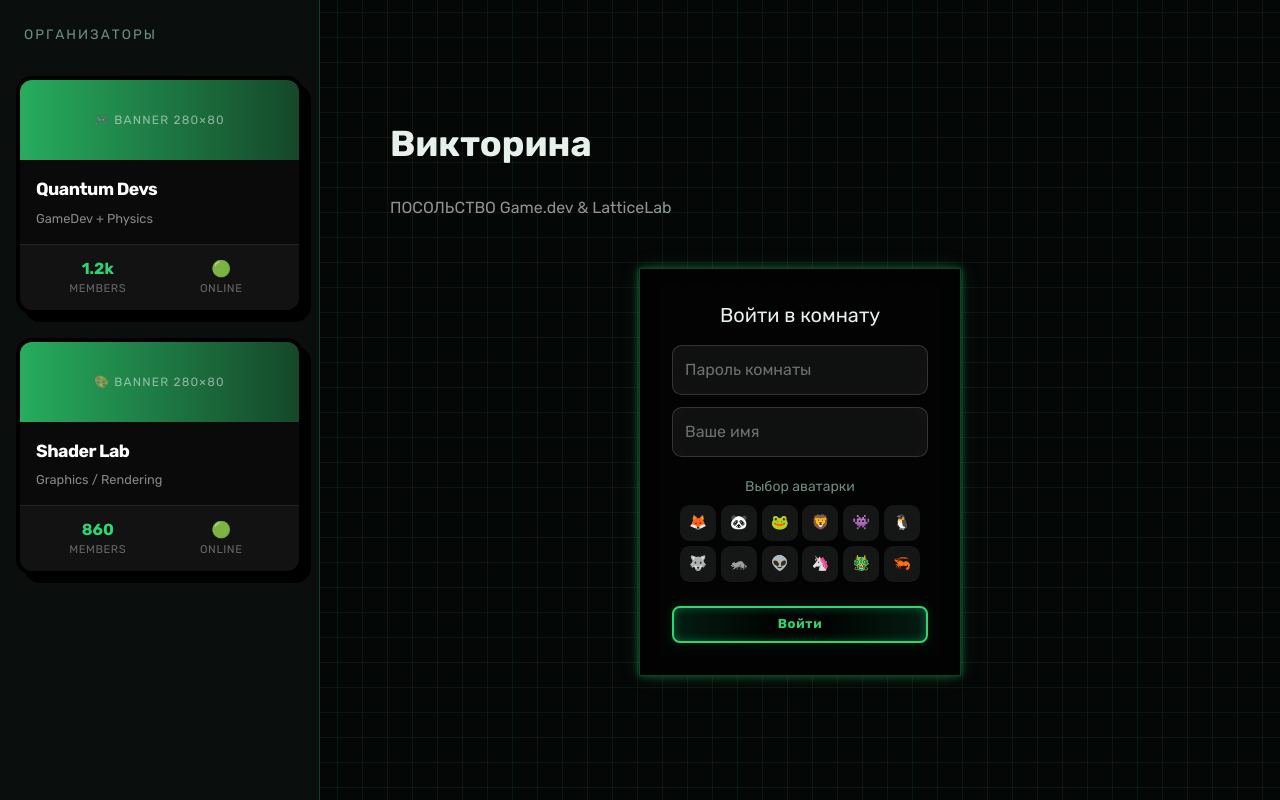
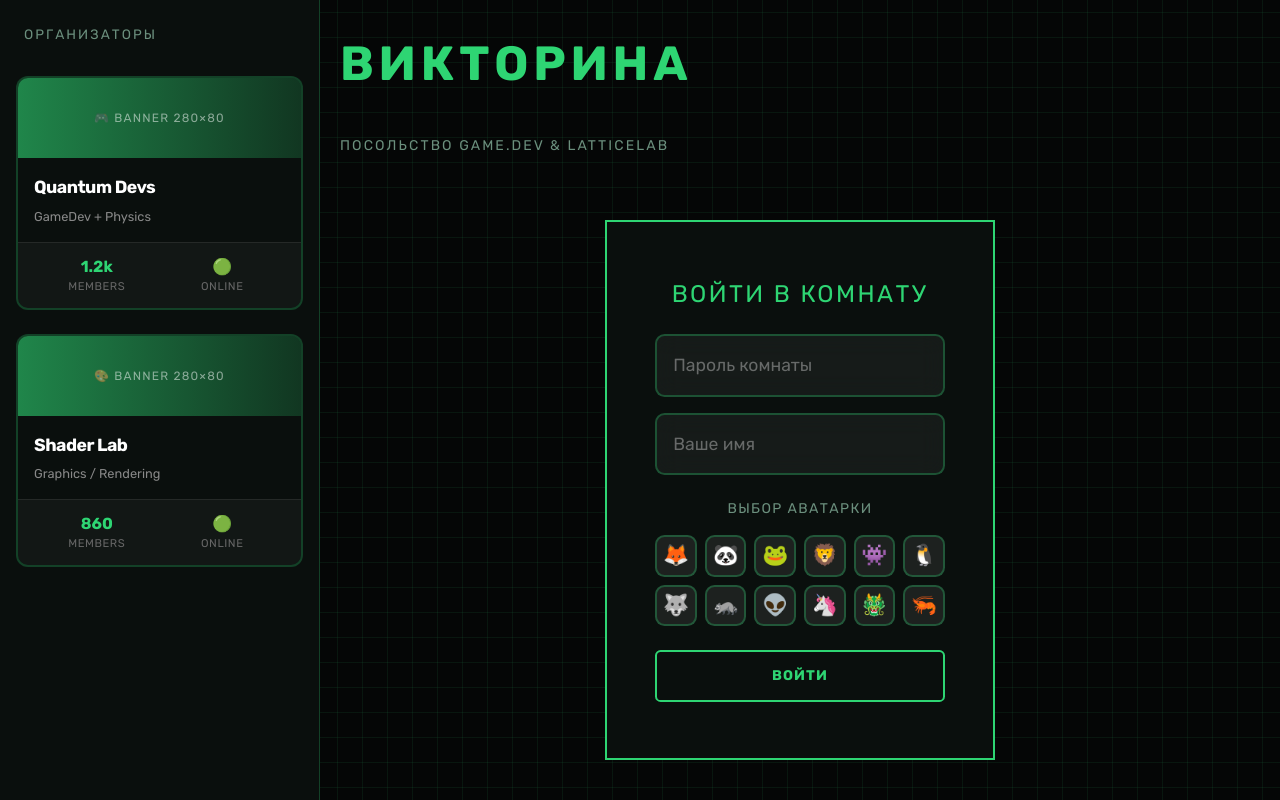
Before and after one commit to KLeyman-228/QuizWeb, a Django app: page / in a window 1280 px wide. Run offline with Django 5.2, Linux system fonts and the light colour scheme; some libraries are stand-ins or nearby versions.

Commit message:
test fix

```diff
--- a/static/css/style.css
+++ b/static/css/style.css
@@ -16,8 +16,7 @@
     --green-soft: #7bed9f;
     --green-dark: #1e9e55;
 
-    --glow: 0 0 8px rgba(46, 213, 115, 0.4),
-            0 0 20px rgba(46, 213, 115, 0.15);
+    --glow: none;
 
     --text-main: #e6f1ec;
     --text-muted: #6b8f7d;
@@ -93,6 +92,7 @@ body {
     width: 100%;
     min-height: 100vh;
     display: flex;
+    justify-content: center;
     flex-direction: column;
 }
 
@@ -107,12 +107,14 @@ body {
     justify-content: center;
     align-items: flex-start;
     min-height: 100vh;
-    padding: 60px 40px;
-    margin: 0 auto;
+    padding: 40px 20px;
+    margin: 0;
     flex-direction: column;
-    gap: 24px;
+    gap: 32px;
     width: 100%;
-    max-width: 900px;
+    max-width: 1000px;
+    margin-left: auto;
+    margin-right: auto;
 }
 
 .community {
@@ -136,36 +138,34 @@ body {
 
 
 .card {
-    max-width: 600px;
+    max-width: 900px;
     width: 100%;
-    padding: 32px;
-    background: rgba(0,0,0,0.6);
-    border: 1px solid rgba(46,213,115,0.3);
+    padding: 56px 48px;
+    background: #0a0f0d;
+    border: 2px solid var(--green-main);
     backdrop-filter: blur(10px);
     margin: 0 auto;
-    box-shadow: var(--glow);
+    box-shadow: none;
 }
 
 .discord-card {
   width: 100%;
-  background: #0a0a0a;
-  border-radius: 16px;
+  background: #0a0f0d;
+  border-radius: 12px;
   overflow: hidden;
-  border: 4px solid #000;
-  box-shadow: 8px 8px 0px #000;
-  transition: transform 0.2s, box-shadow 0.2s;
+  border: 2px solid var(--border-color);
+  transition: border-color 0.2s;
   position: relative;
 }
 
 .discord-card:hover {
-  transform: translate(-2px, -2px);
-  box-shadow: 10px 10px 0px #000;
+  border-color: var(--green-main);
 }
 
 .discord-banner {
   width: 100%;
   height: 80px;
-  background: linear-gradient(90deg, rgba(46, 213, 115, 0.8), rgba(46, 213, 115, 0.3));
+  background: linear-gradient(90deg, rgba(46, 213, 115, 0.6), rgba(46, 213, 115, 0.2));
   display: flex;
   align-items: center;
   justify-content: center;
@@ -236,30 +236,30 @@ body {
 .input {
     display: block;
     width: 100%;
-    padding: 0.75rem;
-    margin-bottom: 0.75rem;
+    padding: 1rem;
+    margin-bottom: 1rem;
     border-radius: var(--radius-sm);
 
-    background: rgba(255, 255, 255, 0.06);
+    background: rgba(255, 255, 255, 0.05);
     backdrop-filter: blur(12px);
     -webkit-backdrop-filter: blur(12px);
-    border: 1px solid rgba(255, 255, 255, 0.15);
+    border: 2px solid rgba(46, 213, 115, 0.3);
 
     color: var(--text-main);
     outline: none;
-    font-size: 1rem;
+    font-size: 1.1rem;
     box-sizing: border-box;
 
     transition: all 0.2s ease;
 }
 
 .input::placeholder {
-    color: rgba(255, 255, 255, 0.4);
+    color: rgba(255, 255, 255, 0.35);
 }
 
 .input:focus {
-    background: rgba(255, 255, 255, 0.12);
-    border-color: rgba(255, 255, 255, 0.3);
+    background: rgba(255, 255, 255, 0.08);
+    border-color: var(--green-main);
 }
 
 .glass {
@@ -272,48 +272,34 @@ body {
 .btn {
     --green: #1BFD9C;
     font-size: 14px;
-    padding: 0.7em 2em;
-    letter-spacing: 0.06em;
+    padding: 1em 2.5em;
+    letter-spacing: 0.08em;
     position: relative;
     font-family: inherit;
-    border-radius: 0.6em;
+    border-radius: 0.4em;
     overflow: hidden;
-    transition: all 0.3s;
+    transition: all 0.2s;
     line-height: 1.4em;
     border: 2px solid var(--green);
-    background: linear-gradient(to right, rgba(27, 253, 156, 0.1) 1%, transparent 40%, transparent 60%, rgba(27, 253, 156, 0.1) 100%);
+    background: #0a0f0d;
     color: var(--green);
-    box-shadow: inset 0 0 10px rgba(27, 253, 156, 0.3), 0 0 9px 3px rgba(27, 253, 156, 0.08);
     font-weight: 700;
     cursor: pointer;
+    text-transform: uppercase;
 }
 
 .btn:hover {
-    color: #82ffc9;
-    box-shadow: inset 0 0 10px rgba(27, 253, 156, 0.5), 0 0 9px 3px rgba(27, 253, 156, 0.15);
-}
-
-.btn:before {
-    content: "";
-    position: absolute;
-    left: -4em;
-    width: 4em;
-    height: 100%;
-    top: 0;
-    transition: transform 0.4s ease-in-out;
-    background: linear-gradient(to right, transparent 1%, rgba(27, 253, 156, 0.15) 40%, rgba(27, 253, 156, 0.15) 60%, transparent 100%);
-}
-
-.btn:hover:before {
-    transform: translateX(15em);
+    background: var(--green);
+    color: #0a0f0d;
 }
 
 .btn-sm {
-    display: inline-block;
-    width: auto;
-    min-width: 16rem;
-    padding: 0.6em 1.8em;
-    font-size: 13px;
+    display: block;
+    width: 100%;
+    min-width: unset;
+    padding: 1em 2em;
+    font-size: 14px;
+    text-align: center;
 }
 
 .btn-primary       { --green: #2ed573; }
@@ -323,8 +309,8 @@ body {
 
 
 .login-wrap {
-    min-width: 10rem;
-    max-width: 30rem;
+    min-width: 16rem;
+    max-width: 32rem;
     margin: 0 auto;
 }
 
@@ -332,25 +318,33 @@ body {
 .avatar-row {
     display: grid;
     grid-template-columns: repeat(6, 1fr);
-    gap: 0.30rem;
-    margin-bottom: 0.75rem;
-    max-width: 15rem;
+    gap: 0.5rem;
+    margin-bottom: 1rem;
+    max-width: 20rem;
     margin-left: auto;
     margin-right: auto;
 }
 .avatar-btn {
     width: 100%;
     aspect-ratio: 1;
-    padding: 0.1rem;
+    padding: 0.2rem;
     background: var(--bg-avatar);
-    border: none;
+    border: 2px solid rgba(46, 213, 115, 0.3);
     border-radius: var(--radius-sm);
     cursor: pointer;
-    font-size: 0.9rem;
-    transition: box-shadow 0.1s;
+    font-size: 1.3rem;
+    transition: all 0.15s;
 }
+
+.avatar-btn:hover {
+    border-color: var(--green-main);
+    transform: scale(1.05);
+}
+
 .avatar-btn.selected {
-    box-shadow: 0 0 0 2px var(--text-select);
+    border-color: var(--green-main);
+    box-shadow: 0 0 0 3px rgba(46, 213, 115, 0.3);
+    background: rgba(46, 213, 115, 0.15);
 }
 
 
--- a/templates/index.html
+++ b/templates/index.html
@@ -2,15 +2,15 @@
 {% block title %}Phys-Dev Quiz{% endblock %}
 {% block content %}
 
-<h1 class="text-2xl md:text-4xl font-bold mb-6 text-center">Викторина</h1>
-<p class="text-sm md:text-base mb-6 text-center opacity-60 -mt-4">ПОСОЛЬСТВО Game.dev & LatticeLab</p>
+<h1 class="text-3xl md:text-5xl font-bold mb-4 text-center" style="color: var(--green-main); letter-spacing: 0.1em;">ВИКТОРИНА</h1>
+<p class="text-xs md:text-sm mb-8 text-center text-muted" style="letter-spacing: 0.15em; text-transform: uppercase;">ПОСОЛЬСТВО Game.dev & LatticeLab</p>
 
 <div class="login-wrap">
 <div class="card">
-    <h2 class="text-xl mb-4 text-center">Войти в комнату</h2>
+    <h2 class="text-xl md:text-2xl mb-6 text-center" style="color: var(--green-main); letter-spacing: 0.1em; text-transform: uppercase;">Войти в комнату</h2>
     <input id="code" placeholder="Пароль комнаты" class="input">
     <input id="name" placeholder="Ваше имя" class="input">
-    <p class="text-sm text-muted text-center" style="margin-top: 1.25rem; margin-bottom: 0.5rem;">Выбор аватарки</p>
+    <p class="text-sm text-muted text-center" style="margin-top: 1.5rem; margin-bottom: 1rem; letter-spacing: 0.1em; text-transform: uppercase;">Выбор аватарки</p>
     <div class="avatar-row">
         <button class="avatar-btn" data-avatar="🦊">🦊</button>
         <button class="avatar-btn" data-avatar="🐼">🐼</button>
```
Also changed, not shown: other parts of static/css/style.css (+150 -60 lines).
